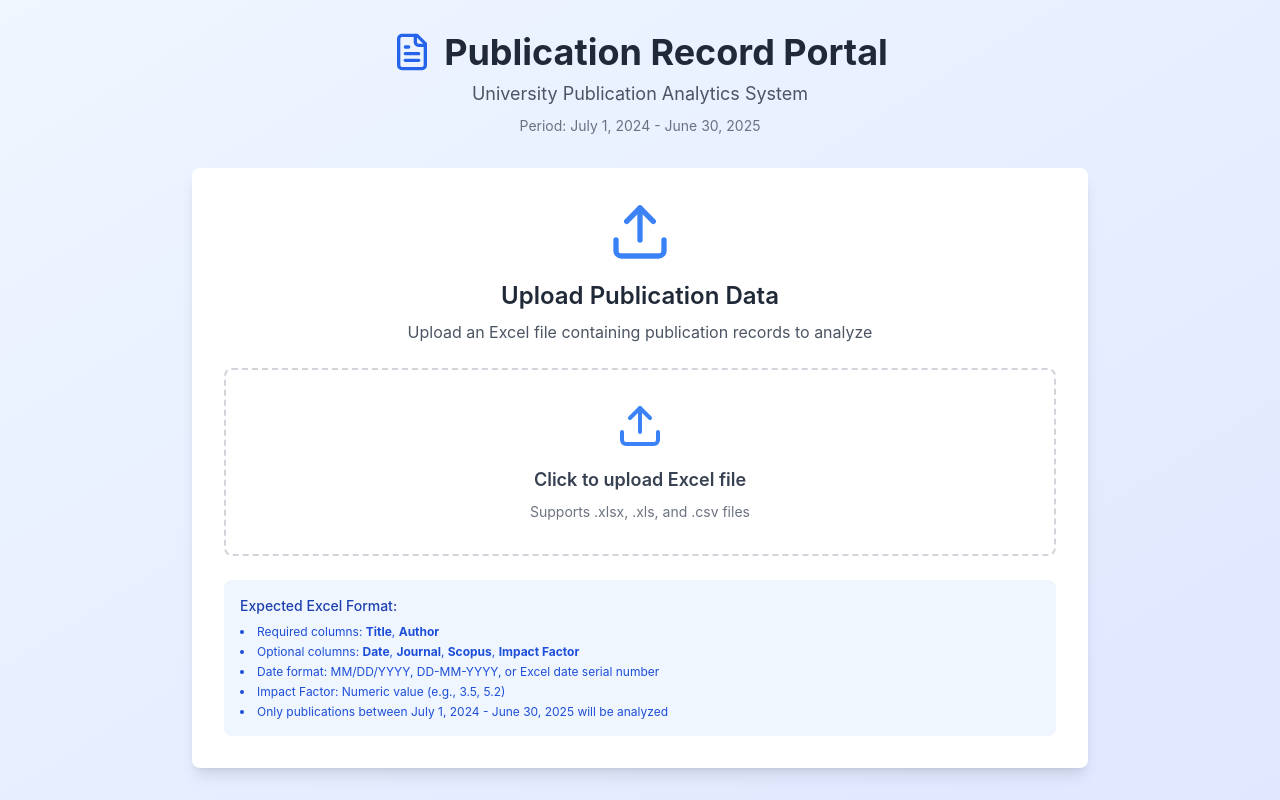
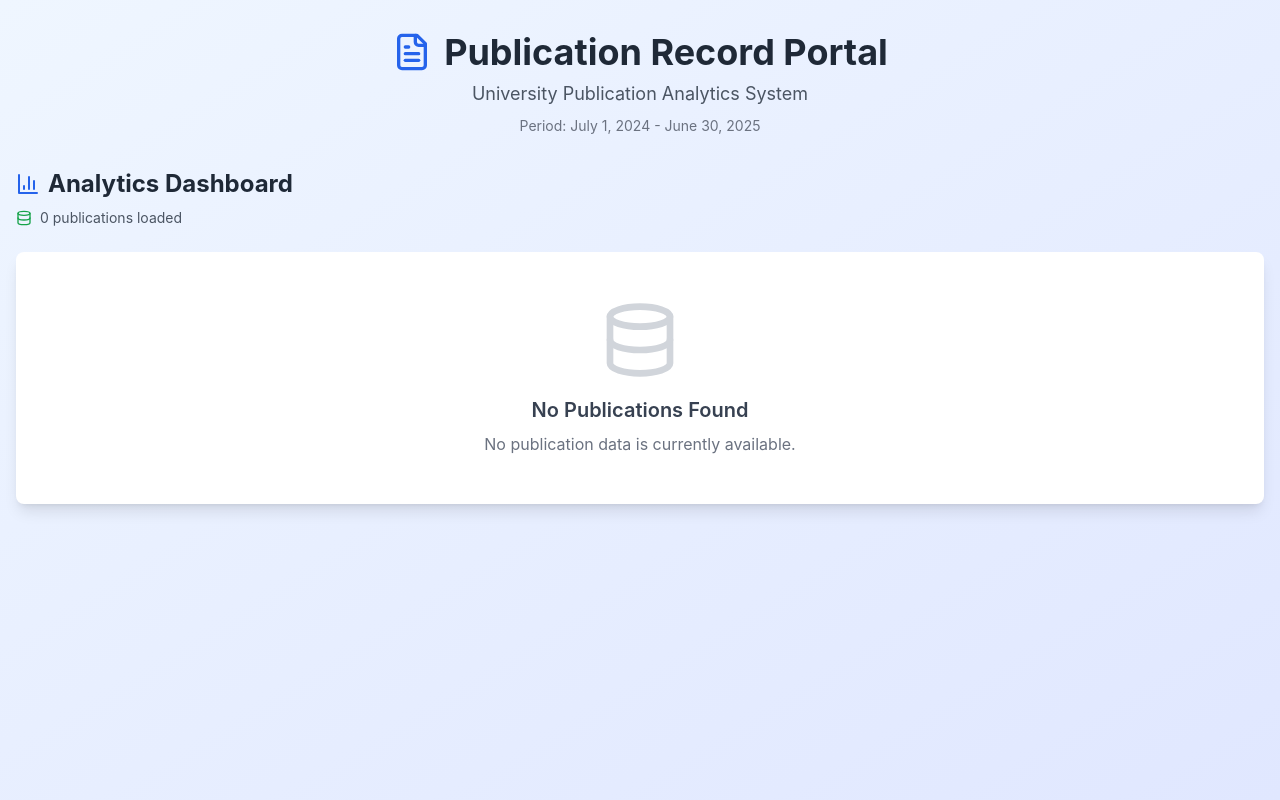
Before and after one commit to haroon147/publication_record, a React (Vite) app: page / in a window 1280 px wide. Built offline with nearby package versions, Linux system fonts and the light colour scheme.

Commit message:
Remove Excel upload functionality, display only existing data from localStorage

```diff
--- a/src/App.jsx
+++ b/src/App.jsx
@@ -1,21 +1,31 @@
-import React, { useState } from 'react'
-import ExcelUpload from './components/ExcelUpload'
+import React, { useState, useEffect } from 'react'
 import Dashboard from './components/Dashboard'
-import { Upload, FileText } from 'lucide-react'
+import { FileText } from 'lucide-react'
+
+const STORAGE_KEY = 'publication_records'
 
 function App() {
   const [publications, setPublications] = useState([])
-  const [hasData, setHasData] = useState(false)
 
-  const handleDataLoaded = (data) => {
-    setPublications(data)
-    setHasData(true)
-  }
+  // Load saved data on component mount
+  useEffect(() => {
+    const savedData = localStorage.getItem(STORAGE_KEY)
+    if (savedData) {
+      try {
+        const parsed = JSON.parse(savedData)
+        // Convert date strings back to Date objects
+        const publicationsWithDates = parsed.map(pub => ({
+          ...pub,
+          date: pub.date ? new Date(pub.date) : null
+        }))
+        setPublications(publicationsWithDates)
+        console.log('📂 Loaded saved publications:', publicationsWithDates.length)
+      } catch (error) {
+        console.error('Error loading saved data:', error)
+      }
+    }
+  }, [])
 
-  const handleReset = () => {
-    setPublications([])
-    setHasData(false)
-  }
 
   return (
     <div className="min-h-screen bg-gradient-to-br from-blue-50 to-indigo-100">
@@ -33,24 +43,7 @@ function App() {
           </p>
         </header>
 
-        {!hasData ? (
-          <div className="max-w-4xl mx-auto">
-            <div className="bg-white rounded-lg shadow-lg p-8">
-              <div className="text-center mb-6">
-                <Upload className="w-16 h-16 text-blue-500 mx-auto mb-4" />
-                <h2 className="text-2xl font-semibold text-gray-800 mb-2">
-                  Upload Publication Data
-                </h2>
-                <p className="text-gray-600">
-                  Upload an Excel file containing publication records to analyze
-                </p>
-              </div>
-              <ExcelUpload onDataLoaded={handleDataLoaded} />
-            </div>
-          </div>
-        ) : (
-          <Dashboard publications={publications} onReset={handleReset} />
-        )}
+        <Dashboard publications={publications} />
       </div>
     </div>
   )
--- a/src/components/Dashboard.jsx
+++ b/src/components/Dashboard.jsx
@@ -3,9 +3,9 @@ import Statistics from './Statistics'
 import QuarterlyAnalysis from './QuarterlyAnalysis'
 import AuthorLeaderboard from './AuthorLeaderboard'
 import PublicationList from './PublicationList'
-import { RotateCcw, BarChart3 } from 'lucide-react'
+import { BarChart3, Database } from 'lucide-react'
 
-const Dashboard = ({ publications, onReset }) => {
+const Dashboard = ({ publications }) => {
   const stats = useMemo(() => {
     const total = publications.length
 
@@ -106,24 +106,33 @@ const Dashboard = ({ publications, onReset }) => {
 
   return (
     <div className="space-y-6">
-      <div className="flex justify-between items-center">
+      <div className="flex justify-between items-center flex-wrap gap-4">
+        <div>
           <h2 className="text-2xl font-bold text-gray-800 flex items-center gap-2">
             <BarChart3 className="w-6 h-6 text-blue-600" />
             Analytics Dashboard
           </h2>
-        <button
-          onClick={onReset}
-          className="flex items-center gap-2 px-4 py-2 bg-gray-200 hover:bg-gray-300 text-gray-700 rounded-lg transition-colors"
-        >
-          <RotateCcw className="w-4 h-4" />
-          Upload New File
-        </button>
+          <div className="flex items-center gap-2 mt-2 text-sm text-gray-600">
+            <Database className="w-4 h-4 text-green-600" />
+            <span>{publications.length} publication{publications.length !== 1 ? 's' : ''} loaded</span>
+          </div>
+        </div>
       </div>
 
+      {publications.length > 0 ? (
+        <>
           <Statistics stats={stats} />
           <QuarterlyAnalysis quarters={stats.quarters} />
           <AuthorLeaderboard authorCounts={stats.authorCounts} authorImpactFactors={stats.authorImpactFactors} />
           <PublicationList publications={publications} />
+        </>
+      ) : (
+        <div className="bg-white rounded-lg shadow-lg p-12 text-center">
+          <Database className="w-20 h-20 text-gray-300 mx-auto mb-4" />
+          <h3 className="text-xl font-semibold text-gray-700 mb-2">No Publications Found</h3>
+          <p className="text-gray-500">No publication data is currently available.</p>
+        </div>
+      )}
     </div>
   )
 }
```
Lines whose indentation alone changed are shown as unchanged.
